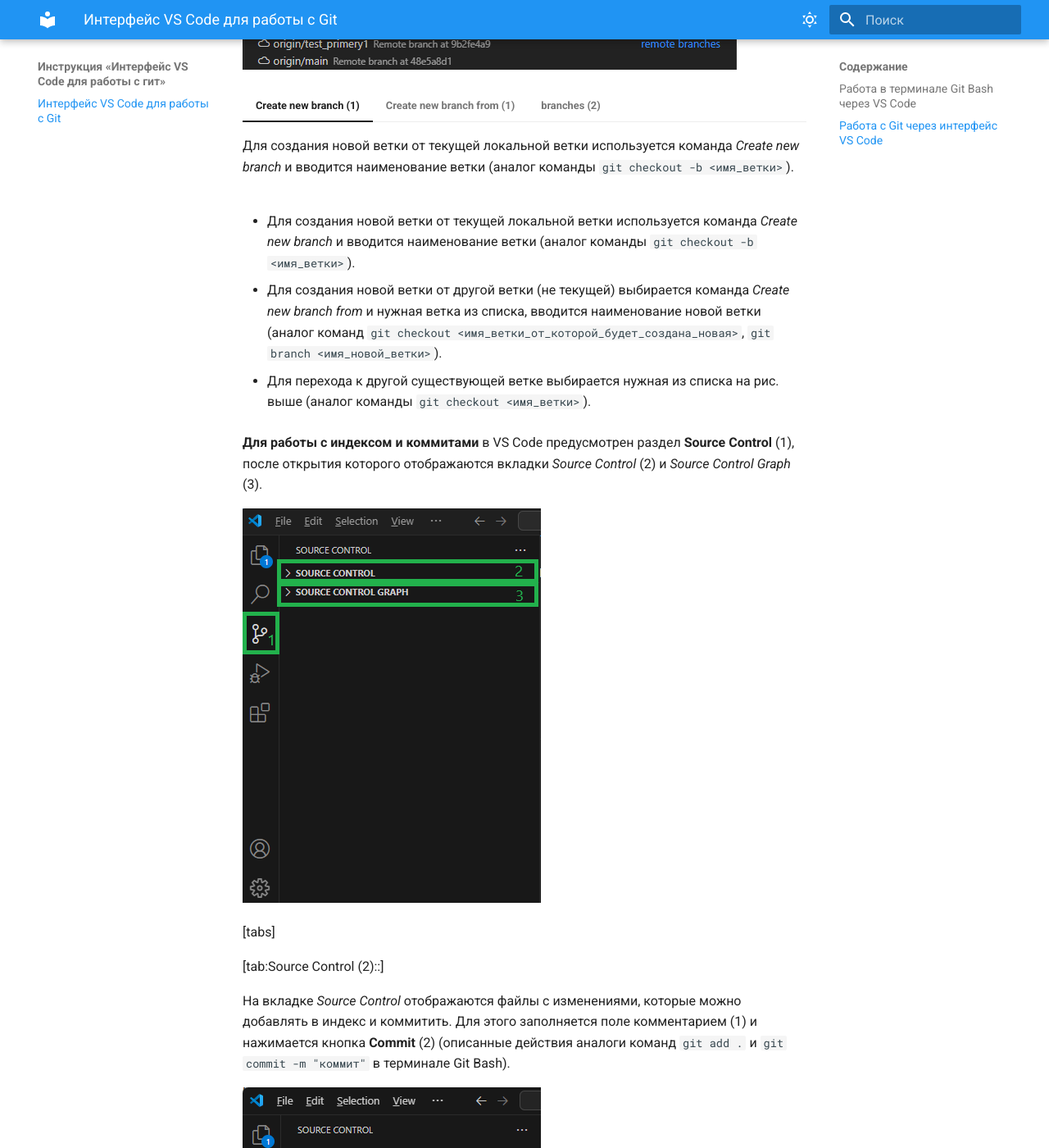
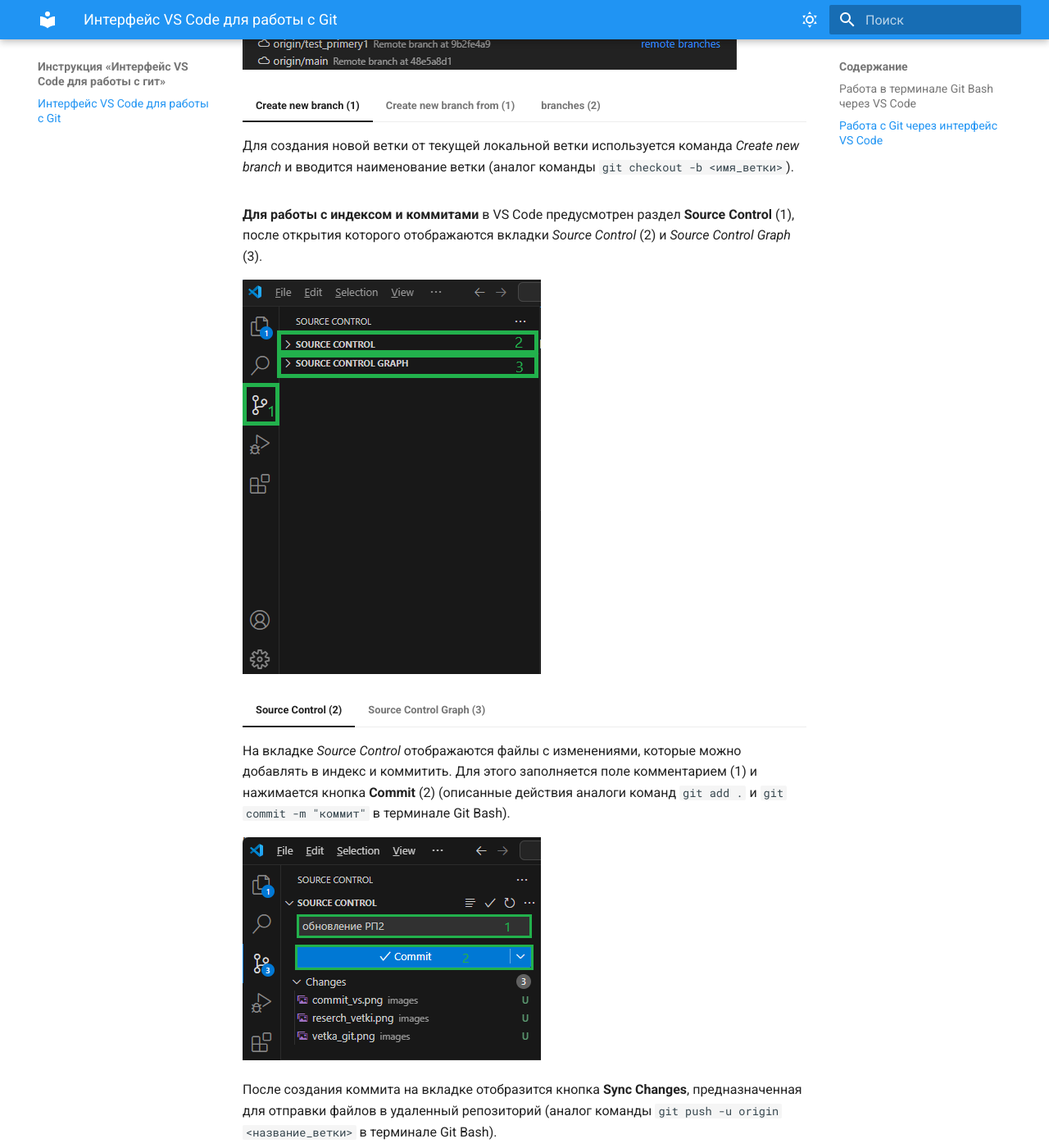
Before and after one commit to Ekaterinka17/mkdocs-example, an MkDocs documentation site: the page built from docs/interfeis_vs_code_dla_raboty_s_git.md, in a window 1280 px wide and 1400 px high, scrolled down 1749 px. Shown: the whole window at 82% size. Built offline with MkDocs 1.6.1 and Material for MkDocs 9.7.7, drawn with Linux system fonts in a browser that asks for light colours.

Commit message:
перенос инструкции по гиту

```diff
--- a/docs/interfeis_vs_code_dla_raboty_s_git.md
+++ b/docs/interfeis_vs_code_dla_raboty_s_git.md
@@ -36,25 +36,37 @@
 
 === "Create new branch from (1)"
 
-    Для создания новой ветки от другой ветки (не текущей) выбирается команда *Create new branch from* и нужная ветка из списка, вводится наименование новой ветки (аналог команд `git checkout <имя_ветки_от_которой_будет_создана_новая>`, `git branch <имя_новой_ветки>`).
+    Для создания новой ветки от другой ветки (не текущей) используется команда *Create new branch from*, выбирается нужная ветка из списка и вводится наименование новой ветки (аналог команд `git checkout <имя_ветки_от_которой_будет_создана_новая>`, `git branch <имя_новой_ветки>`).
 
 === "branches (2)"
 
     Для перехода к другой существующей ветке выбирается нужная из списка на рис. выше (аналог команды `git checkout <имя_ветки>`).
 
-
-- Для создания новой ветки от текущей локальной ветки используется команда *Create new branch* и вводится наименование ветки (аналог команды `git checkout -b <имя_ветки>`).
-
-- Для создания новой ветки от другой ветки (не текущей) выбирается команда
-*Create new branch from* и нужная ветка из списка, вводится наименование новой ветки (аналог команд `git checkout <имя_ветки_от_которой_будет_создана_новая>`, `git branch <имя_новой_ветки>`).
-
-- Для перехода к другой существующей ветке выбирается нужная из списка на рис. выше (аналог команды `git checkout <имя_ветки>`).
-
 **Для работы с индексом и коммитами** в VS Code предусмотрен раздел **Source Control** (1), после открытия которого отображаются вкладки *Source Control* (2) и *Source Control Graph* (3).
 
 ![текст](images/commit_vs.png)
 
-[tabs]
+=== "Source Control (2)"
+
+    На вкладке *Source Control* отображаются файлы с изменениями, которые можно добавлять в индекс и коммитить. Для этого заполняется поле комментарием (1) и нажимается кнопка **Commit** (2) (описанные действия аналоги команд `git add .` и `git commit -m "коммит"` в терминале Git Bash).
+
+    ![текст](images/commit_git.png)
+
+    После создания коммита на вкладке отобразится кнопка **Sync Changes**, предназначенная для отправки файлов в удаленный репозиторий (аналог команды `git push -u origin <название_ветки>` в терминале Git Bash).
+
+=== "Source Control Graph (3)"
+
+    На вкладке *Source Control Graph* можно отслеживать на каком коммите находится удаленная и локальная ветки.
+    - Синее облачко показывает коммит в локальном репозитории.
+    - Фиолетовое облачко показывает коммит в удаленном репозитории.
+    - Оранжевое облачко показывает главную ветку, старт создания проекта. Или выделяет главную ветку "не main", если относительно нее были созданы новые ветки.
+
+    ![текст](images/graf_source.png)
+
+    С помощью данного графа можно отслеживать и просматривать изменения в файлах. Для этого выбирается нужный коммит в графе, после чего открывается файл с изменениями. К примеру, в коммите "обновление РП2" красным выделены удаленные элементы в файле, а зеленым - добавленные.
+
+    ![текст](images/izmenenia_commit.png)
+
 
 [tab:Source Control (2)::]
 
```
